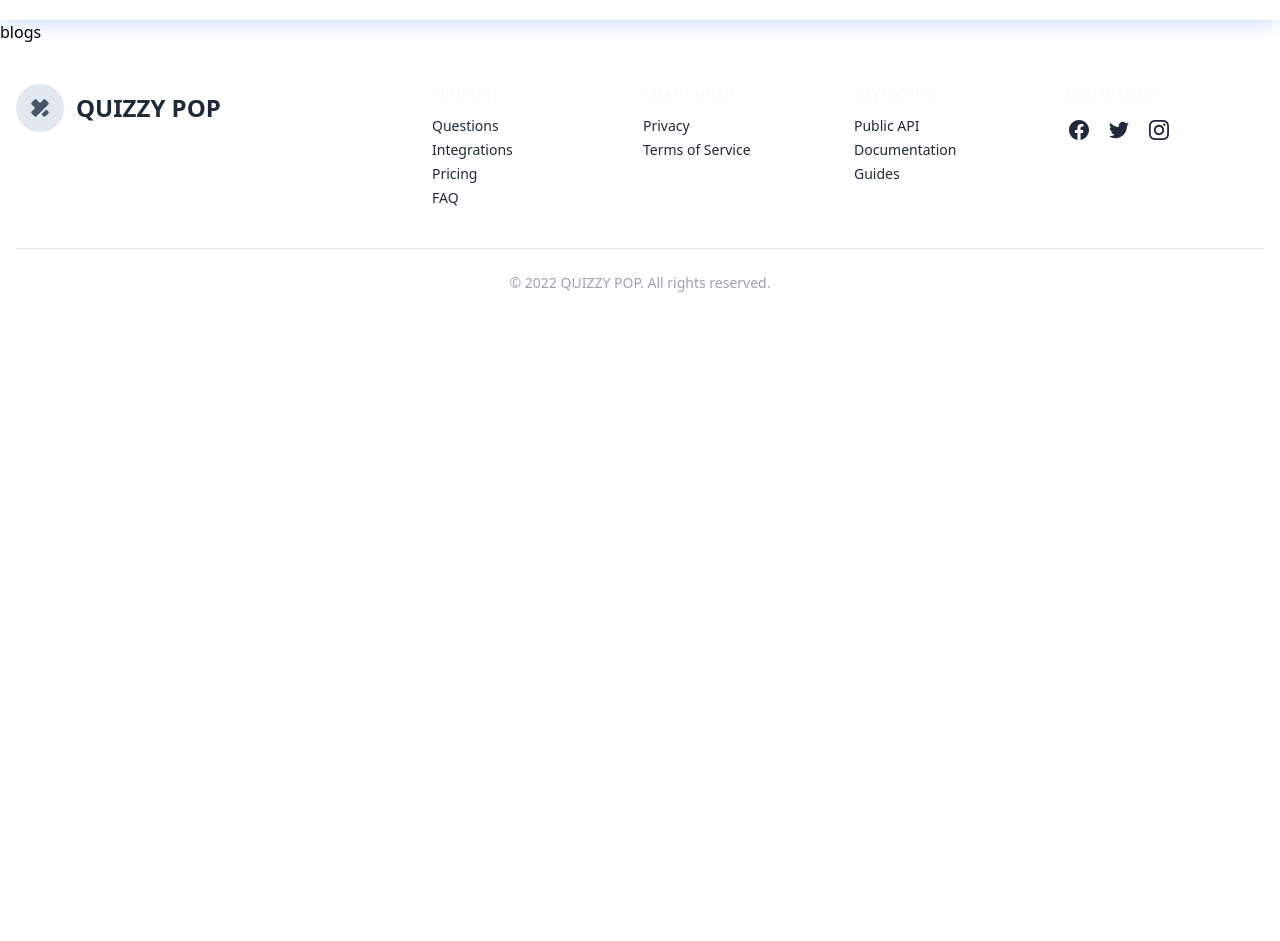
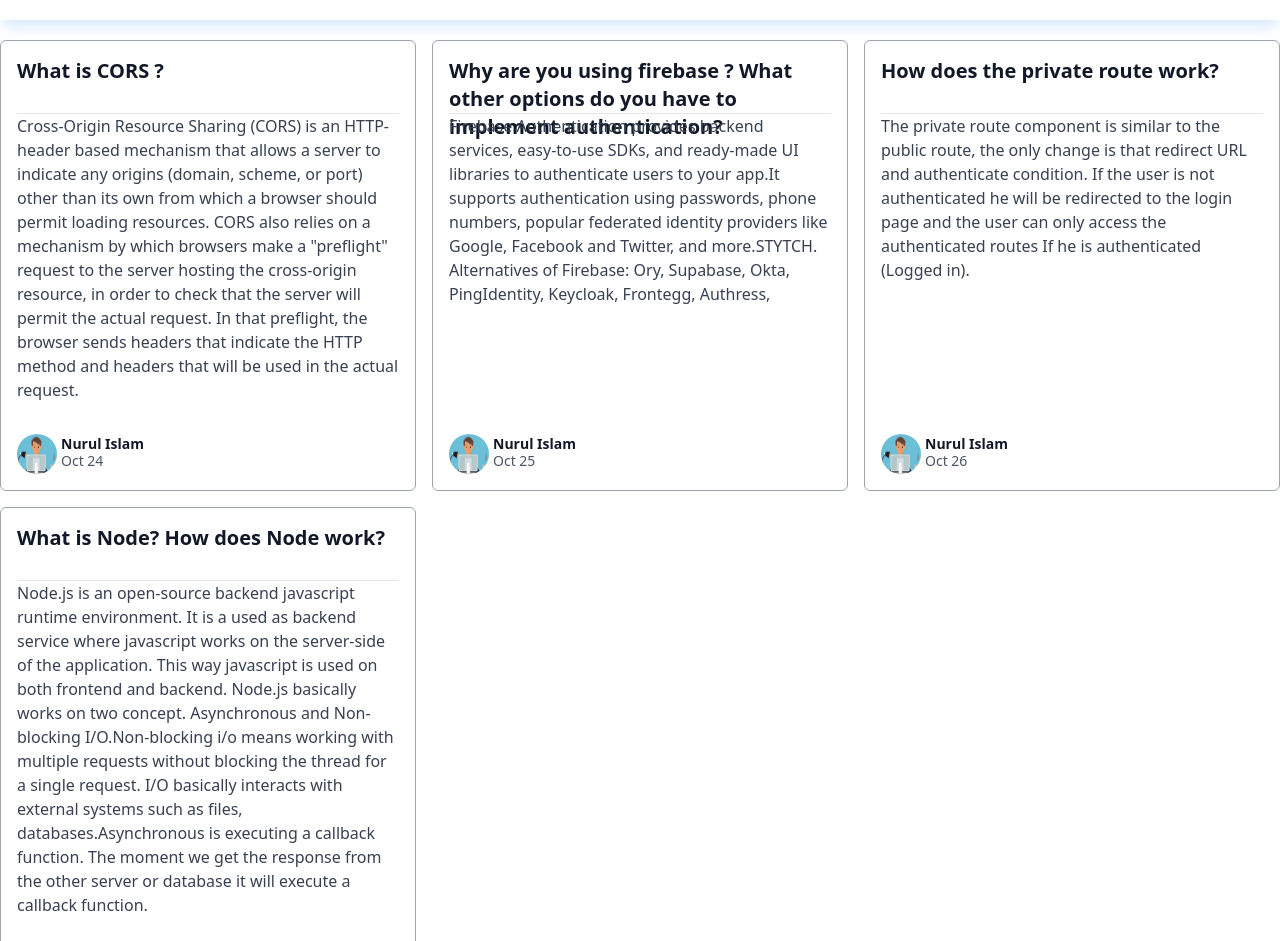
Before and after one commit to NurulIslam96/Learning-Point-Client, a React (Create React App) app: page /blog in a window 1280 px wide. Shown: the part 71-1012 px from the top of the page. Before the commit the page ends 800 px from the top, so only its background shows below. Built offline with nearby package versions, Linux system fonts and the light colour scheme; no server answers.

Commit message:
added blogs part

```diff
--- a/src/components/Blogs/Blogs.js
+++ b/src/components/Blogs/Blogs.js
@@ -1,11 +1,118 @@
-import React from 'react';
+import React from "react";
+import image from "../../assets/img/author.jpg";
 
 const Blogs = () => {
-    return (
-        <div>
-           <h2>blogs</h2>
+  return (
+    <div className="container mx-auto gap-4 mt-5 md:grid grid-cols-3">
+      <div className="col-span-1 border rounded-md border-gray-400 bg-white m-2 md:m-0 p-4 flex flex-col justify-between">
+        <div className="mb-8">
+          <div className="text-gray-900 font-bold text-xl mb-2 md:h-12">
+            What is CORS ?
+          </div>
+          <hr />
+          <p className="text-gray-700 text-base">
+            Cross-Origin Resource Sharing (CORS) is an HTTP-header based
+            mechanism that allows a server to indicate any origins (domain,
+            scheme, or port) other than its own from which a browser should
+            permit loading resources. CORS also relies on a mechanism by which
+            browsers make a "preflight" request to the server hosting the
+            cross-origin resource, in order to check that the server will permit
+            the actual request. In that preflight, the browser sends headers
+            that indicate the HTTP method and headers that will be used in the
+            actual request.
+          </p>
         </div>
-    );
+        <div className="flex items-center">
+          <img src={image} className="rounded-full w-10 h-10" alt="" />
+          <div className="text-sm ml-1">
+            <p className="text-gray-900 font-semibold leading-none">
+              Nurul Islam
+            </p>
+            <p className="text-gray-600">Oct 24</p>
+          </div>
+        </div>
+      </div>
+      <div className="col-span-1 border rounded-md border-gray-400 bg-white m-2 md:m-0 p-4 flex flex-col justify-between">
+        <div className="mb-8">
+          <div className="text-gray-900 font-bold text-xl mb-2 md:h-12">
+            Why are you using firebase ? What other options do you have to
+            implement authentication?
+          </div>
+          <hr />
+          <p className="text-gray-700 text-base">
+            Firebase Authentication provides backend services, easy-to-use SDKs,
+            and ready-made UI libraries to authenticate users to your app.It
+            supports authentication using passwords, phone numbers, popular
+            federated identity providers like Google, Facebook and Twitter, and
+            more.STYTCH. Alternatives of Firebase: Ory, Supabase, Okta,
+            PingIdentity, Keycloak, Frontegg, Authress,
+          </p>
+        </div>
+        <div className="flex items-center">
+          <img src={image} className="rounded-full w-10 h-10" alt="" />
+          <div className="text-sm ml-1">
+            <p className="text-gray-900 font-semibold leading-none">
+              Nurul Islam
+            </p>
+            <p className="text-gray-600">Oct 25</p>
+          </div>
+        </div>
+      </div>
+      <div className="col-span-1 border rounded-md border-gray-400 bg-white m-2 md:m-0 p-4 flex flex-col justify-between">
+        <div className="mb-8">
+          <div className="text-gray-900 font-bold text-xl mb-2 md:h-12">
+            How does the private route work?
+          </div>
+          <hr />
+          <p className="text-gray-700 text-base">
+            The private route component is similar to the public route, the only
+            change is that redirect URL and authenticate condition. If the user
+            is not authenticated he will be redirected to the login page and the
+            user can only access the authenticated routes If he is authenticated
+            (Logged in).
+          </p>
+        </div>
+        <div className="flex items-center">
+          <img src={image} className="rounded-full w-10 h-10" alt="" />
+          <div className="text-sm ml-1">
+            <p className="text-gray-900 font-semibold leading-none">
+              Nurul Islam
+            </p>
+            <p className="text-gray-600">Oct 26</p>
+          </div>
+        </div>
+      </div>
+      <div className="col-span-1 border rounded-md border-gray-400 bg-white m-2 md:m-0 p-4 flex flex-col justify-between">
+        <div className="mb-8">
+          <div className="text-gray-900 font-bold text-xl mb-2 md:h-12">
+            What is Node? How does Node work?
+          </div>
+          <hr />
+          <p className="text-gray-700 text-base">
+            Node.js is an open-source backend javascript runtime environment. It
+            is a used as backend service where javascript works on the
+            server-side of the application. This way javascript is used on both
+            frontend and backend. Node.js basically works on two concept.
+            Asynchronous and Non-blocking I/O.Non-blocking i/o means working
+            with multiple requests without blocking the thread for a single
+            request. I/O basically interacts with external systems such as
+            files, databases.Asynchronous is executing a callback function. The
+            moment we get the response from the other server or database it will
+            execute a callback function.
+          </p>
+        </div>
+        <div className="flex items-center">
+          <img src={image} className="rounded-full w-10 h-10" alt="" />
+          <div className="text-sm ml-1">
+            <p className="text-gray-900 font-semibold leading-none">
+              Nurul Islam
+            </p>
+            <p className="text-gray-600">Oct 27</p>
+          </div>
+        </div>
+      </div>
+    </div>
+  );
 };
 
 export default Blogs;
```
Also changed, not shown: src/assets/img/author.jpg (added).
